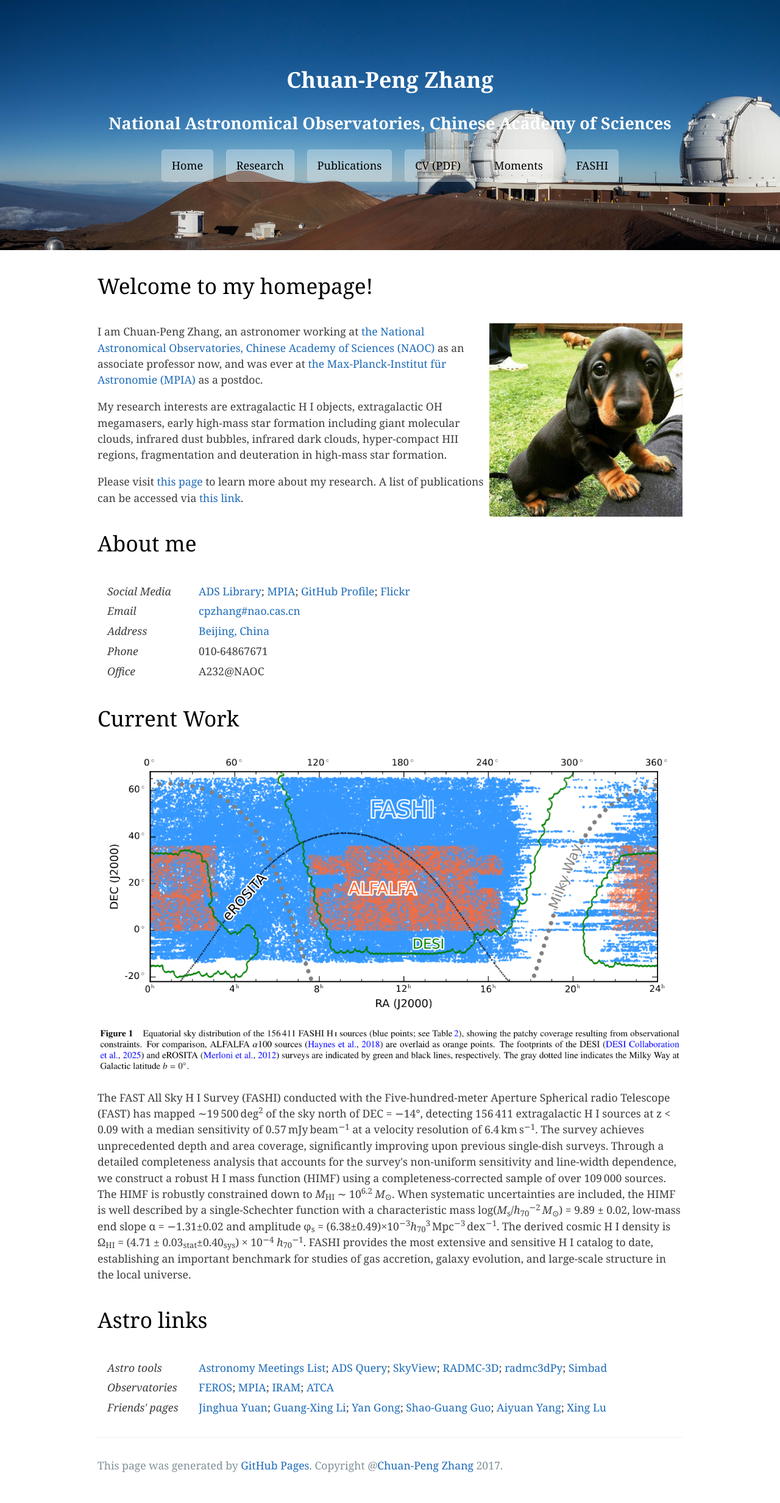
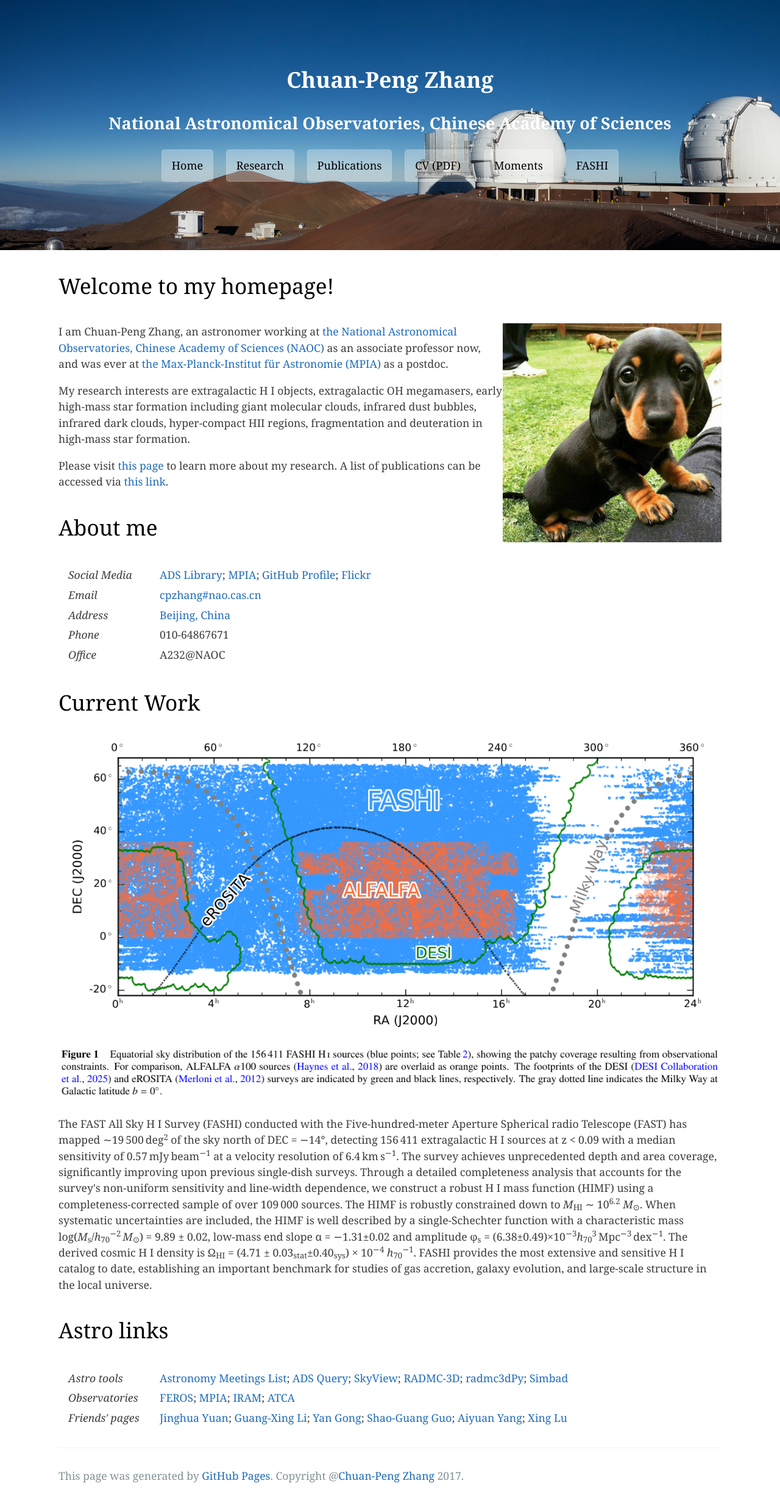
Before and after one commit to zcp521/zcp521.github.io, a Jekyll site: the page built from index.html, in a window 1280 px wide. Shown: the whole page at 61% size. Built offline with Jekyll 4.4.1, drawn with Linux system fonts in a browser that asks for light colours; the list of posts is cut into pages by our own code.

Commit message:
Update cayman.css

```diff
--- a/css/cayman.css
+++ b/css/cayman.css
@@ -97,7 +97,7 @@ a {
     margin-top: 0;}
   @media screen and (min-width: 64em) {
     .main-content {
-      max-width: 90%;
+      max-width: 80rem;
       padding: 2rem 6rem;
       margin: 0 auto;
       font-size: 1.1rem; } }
```
